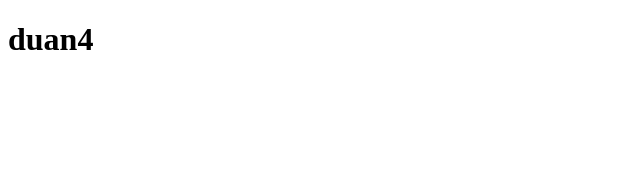
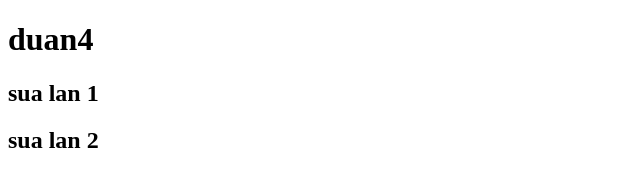
Before and after one commit to NguyenPhuocToan04/duan4, a plain HTML site: page index.html in a window 1280 px wide. Shown: the whole page, without its empty margins (0-640 px from the left). Drawn offline with Linux system fonts and the light colour scheme.

Commit message:
1.sua lan 1 thêm about.html

```diff
--- a/index.html
+++ b/index.html
@@ -7,5 +7,7 @@
   </head>
   <body>
     <h1>duan4</h1>
+    <h2>sua lan 1</h2>
+    <h2>sua lan 2</h2>
   </body>
 </html>
```
Also changed, not shown: about.html (added).
